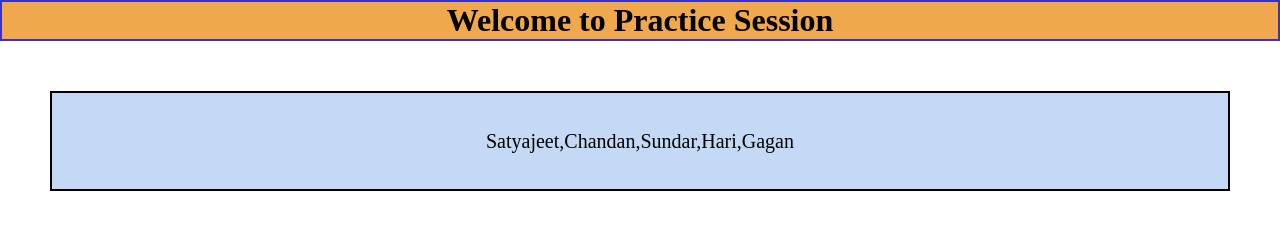
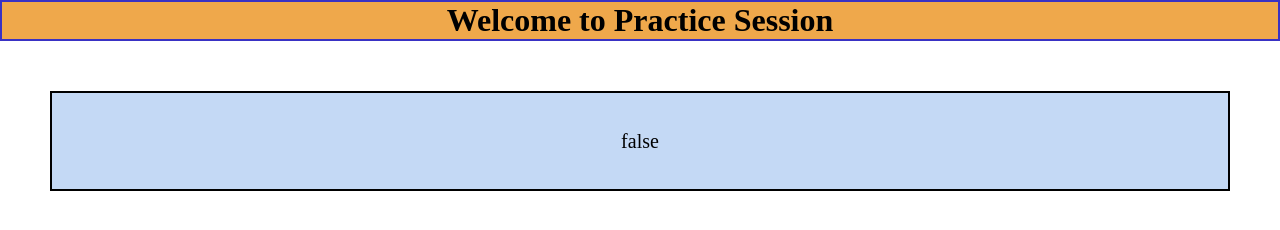
Before and after one commit to AdarshMitr/jsMethods, a plain HTML site: page index.html in a window 1280 px wide. Drawn offline with Linux system fonts and the light colour scheme.

Commit message:
check if user exist using find,findindex,for loop and some functions

```diff
--- a/index.html
+++ b/index.html
@@ -13,6 +13,7 @@
 
 
 
-    <script src="script.js" type="module"></script>
+    <!-- <script src="script.js" type="module"></script> -->
+    <script src="script2.js" type="module"></script>
   </body>
 </html>
--- /dev/null
+++ b/script2.js
@@ -0,0 +1,49 @@
+import users from "./users.js";
+
+// 1. Check if user with such name exists.
+// 2. Adding element to the array.
+// 3. Remove duplicate element(s) in the array
+// 4. Concatenating the array
+
+
+// 1. ----Check if user with such name exists.----
+
+ //level 0 (using for loop)
+/*
+let isNameExist=(name,users)=>{
+    let exist=false;
+    for(let i=0;i<users.length;i++){
+        if(users[i].name === name){
+            exist=true;
+        }
+    }
+    return exist;
+}
+
+*/
+
+//level 1 (using find method)
+ /*
+const isNameExist=(name,users)=>{
+    const user=users.find((user)=>user.name === name);
+    return Boolean(user);
+}
+*/
+
+//level 2 (using findIndex)
+/*
+const isNameExist=(name,users)=>{
+    const index=users.findIndex((user)=>user.name === name);
+    return index >=0;
+}
+*/
+
+//level 3 (using some)
+
+const isNameExist=(name,users)=>{
+    const user=users.some((user)=>user.name ===name);
+    return user;
+}
+
+const box=document.getElementById('box');
+box.innerHTML=isNameExist('Mohan',users);
```
